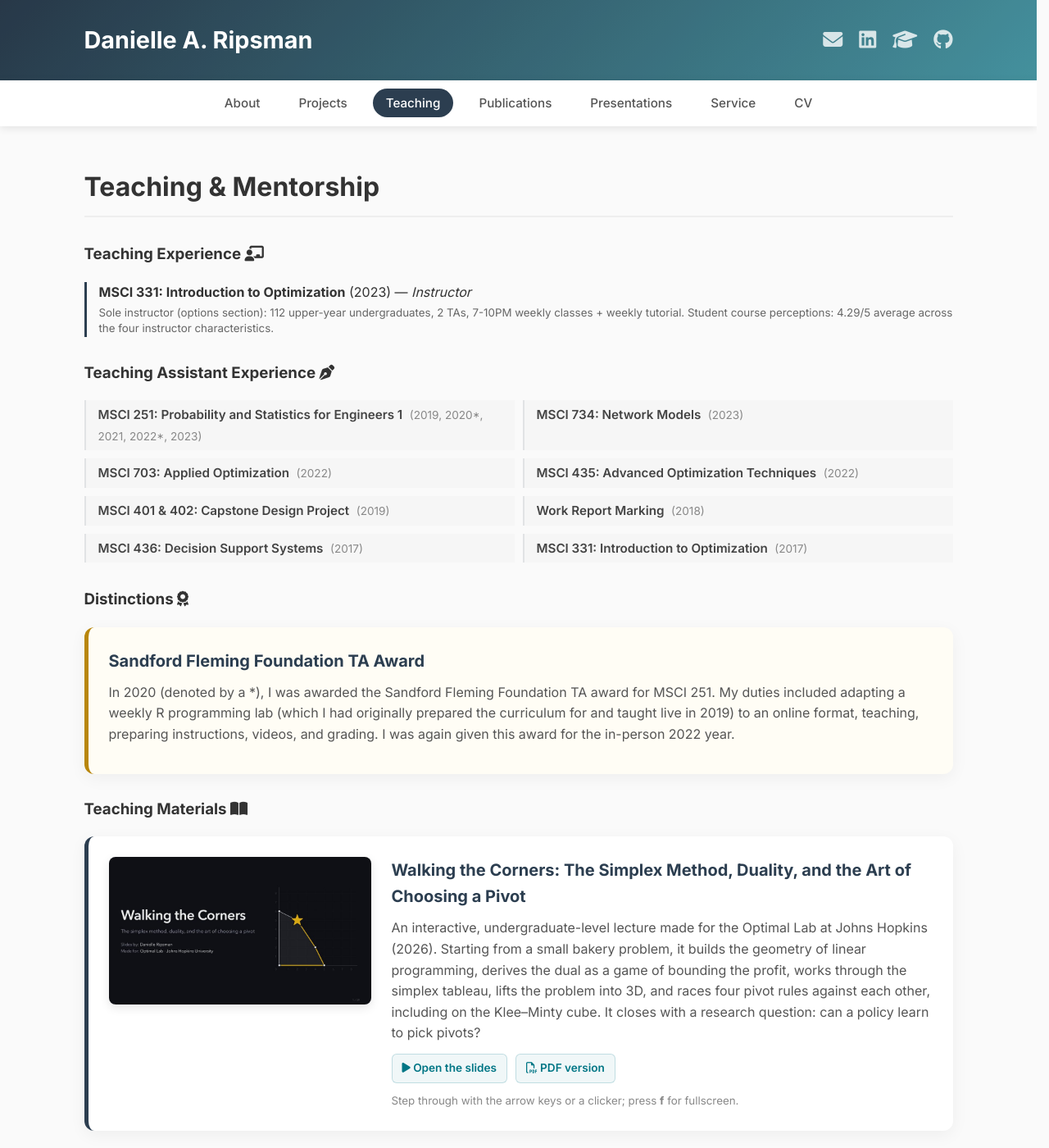
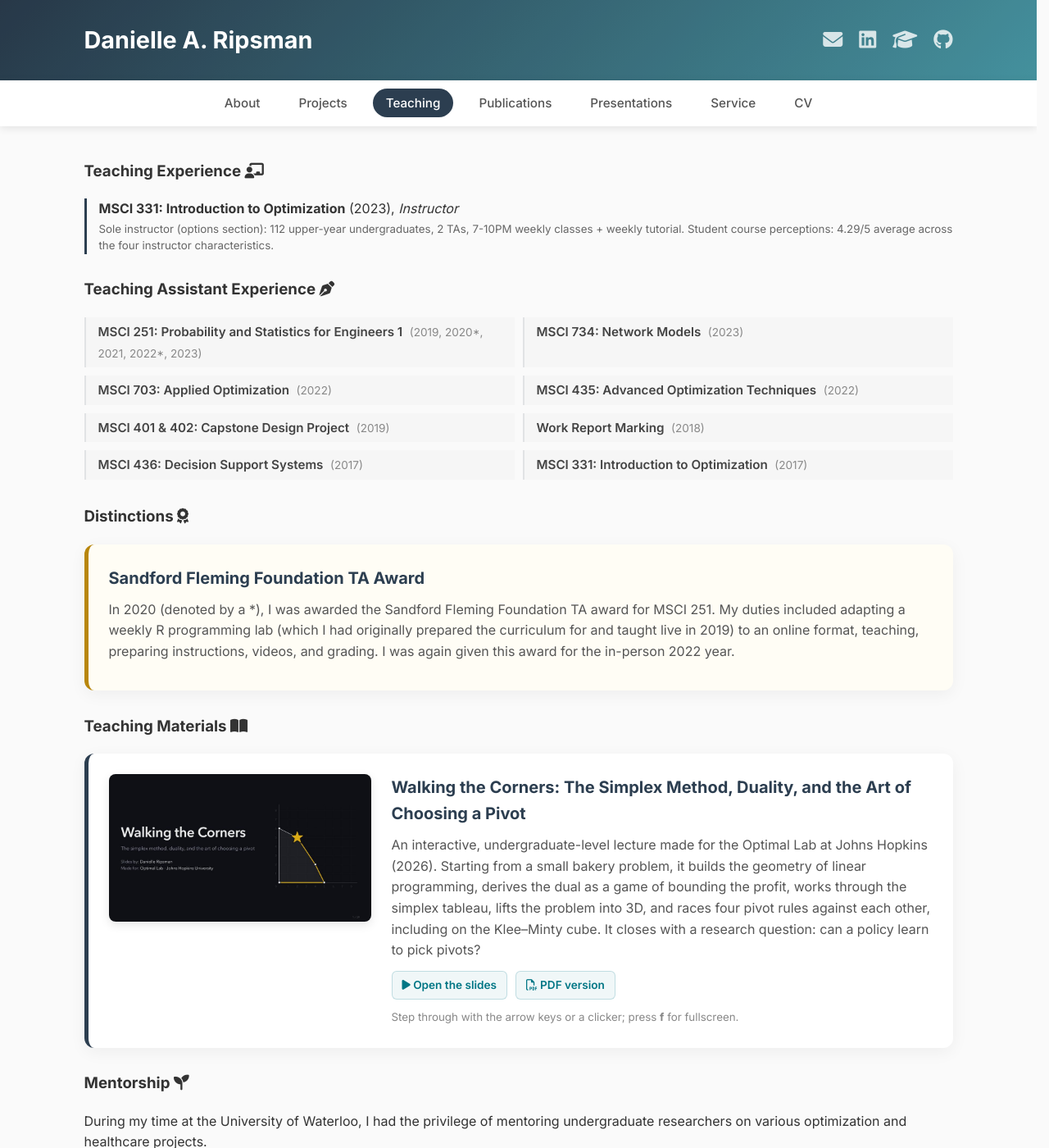
Before and after one commit to DaniRip/DaniRip.github.io, a Jekyll site: the page built from teaching.md, in a window 1280 px wide and 1400 px high. Shown: the whole window at 82% size. Built offline with Jekyll 4.4.1, drawn with Linux system fonts in a browser that asks for light colours.

Commit message:
Hide page titles on screen (the nav shows the page); remove em dashes; update CV
Co-Authored-By: Claude Opus 5.5 <noreply@anthropic.com>

```diff
--- a/assets/css/style.css
+++ b/assets/css/style.css
@@ -215,6 +215,17 @@ main {
     margin: 40px auto;
     padding: 0 20px;
     min-height: 60vh;
+}
+
+/* Page titles ("Projects", "Teaching & Mentorship", ...) repeat the highlighted nav
+   tab, so they're hidden on screen but kept for screen readers and search engines. */
+.page-header {
+    position: absolute;
+    width: 1px;
+    height: 1px;
+    overflow: hidden;
+    clip: rect(0 0 0 0);
+    white-space: nowrap;
 }
 
 h2, h3 {
--- a/teaching.md
+++ b/teaching.md
@@ -9,7 +9,7 @@ permalink: /teaching/
 {% for job in site.data.teaching.teaching_experience %}
 <div class="teaching-minimal">
     <p>
-        <strong>{{ job.course }}</strong> ({{ job.year }}) — <em>{{ job.role }}</em>
+        <strong>{{ job.course }}</strong> ({{ job.year }}), <em>{{ job.role }}</em>
         {% if job.details %}<br><small>{{ job.details }}</small>{% endif %}
     </p>
 </div>
```
Also changed, not shown: presentations.md (+1 -1 lines), 1 other file.
